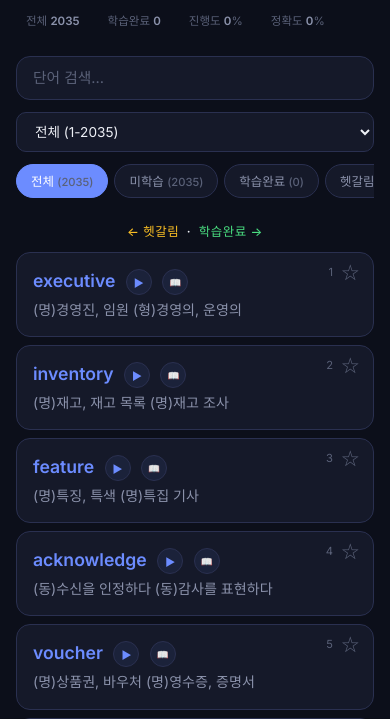
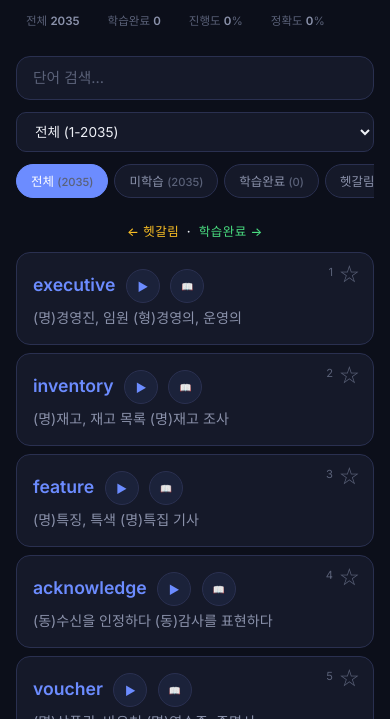
Before and after one commit to chanhee550/toeic-vocabulary-app, a plain HTML site: page toeic-mobile.html in a window 390 px wide. Shown: the part 64-783 px from the top of the page. Drawn offline with Linux system fonts and the light colour scheme.

Commit message:
fix: 모바일 버튼 터치 안 되는 문제 해결
- 모든 버튼에 ontouchend 핸들러 추가 (onclick만으로는 모바일에서 스와이프 핸들러에 의해 차단됨)
- 버튼 터치 영역 확대 (spk-btn 26px→34px, bm-btn 패딩 증가)
- touch-action: manipulation 적용으로 터치 지연 제거

Co-Authored-By: Claude Opus 4.6 (1M context) <noreply@anthropic.com>

```diff
--- a/toeic-mobile.html
+++ b/toeic-mobile.html
@@ -143,17 +143,17 @@
   .wcard .w-ipa { color: var(--t3); font-size: 0.75rem; font-style: italic; margin-bottom: 2px; font-family: 'Noto Sans', 'Lucida Sans Unicode', 'Arial Unicode MS', sans-serif; }
   .spk-btn {
     background: var(--acc-soft); border: 1px solid var(--border); color: var(--acc);
-    width: 26px; height: 26px; border-radius: 50%; cursor: pointer; font-size: 0.65rem;
+    width: 34px; height: 34px; border-radius: 50%; cursor: pointer; font-size: 0.7rem;
     display: inline-flex; align-items: center; justify-content: center;
     vertical-align: middle; margin-left: 6px; padding: 0;
-    touch-action: auto; position: relative; z-index: 3;
+    touch-action: manipulation; position: relative; z-index: 3;
   }
   .wcard .w-num { color: var(--t3); font-size: 0.7rem; position: absolute; top: 12px; right: 40px; }
   .bm-btn {
-    position: absolute; top: 10px; right: 10px; background: none; border: none;
-    font-size: 1.1rem; cursor: pointer; padding: 2px 4px; line-height: 1;
+    position: absolute; top: 6px; right: 6px; background: none; border: none;
+    font-size: 1.2rem; cursor: pointer; padding: 6px 8px; line-height: 1;
     color: var(--t3); transition: color 0.2s, transform 0.2s;
-    z-index: 2;
+    z-index: 3; touch-action: manipulation;
   }
   .bm-btn.active { color: #facc15; transform: scale(1.15); }
   .wcard .w-badge {
@@ -600,7 +600,7 @@ function mRenderList(){
     if(st==='none') { hintL='헷갈림'; hintR='학습완료'; }
     else { hintL='초기화'; hintR='초기화'; }
     var bmAct=isBm(w.word)?' active':'';
-    h+='<div class="wcard'+sc+'" data-w="'+w.word+'" data-st="'+st+'"><span class="swipe-hint left'+(st!=='none'?' reset':'')+'">'+hintL+'</span><span class="swipe-hint right'+(st!=='none'?' reset':'')+'">'+hintR+'</span>'+badge+'<button class="bm-btn'+bmAct+'" onclick="event.stopPropagation();toggleBm(&apos;'+w.word+'&apos;)">'+(isBm(w.word)?'&#9733;':'&#9734;')+'</button><span class="w-num">'+gi+'</span><div class="w-eng">'+w.word+' <button class="spk-btn" onclick="event.stopPropagation();speak(&apos;'+w.word+'&apos;,this)">&#9654;</button> <button class="spk-btn" onclick="event.stopPropagation();openDict(&apos;'+w.word+'&apos;)" style="font-size:0.6rem;">&#128214;</button></div><div class="w-kor">'+w.meaning+'</div></div>';
+    h+='<div class="wcard'+sc+'" data-w="'+w.word+'" data-st="'+st+'"><span class="swipe-hint left'+(st!=='none'?' reset':'')+'">'+hintL+'</span><span class="swipe-hint right'+(st!=='none'?' reset':'')+'">'+hintR+'</span>'+badge+'<button class="bm-btn'+bmAct+'" ontouchend="event.stopPropagation();event.preventDefault();toggleBm(&apos;'+w.word+'&apos;)" onclick="event.stopPropagation();toggleBm(&apos;'+w.word+'&apos;)">'+(isBm(w.word)?'&#9733;':'&#9734;')+'</button><span class="w-num">'+gi+'</span><div class="w-eng">'+w.word+' <button class="spk-btn" ontouchend="event.stopPropagation();event.preventDefault();speak(&apos;'+w.word+'&apos;,this)" onclick="event.stopPropagation();speak(&apos;'+w.word+'&apos;,this)">&#9654;</button> <button class="spk-btn" ontouchend="event.stopPropagation();event.preventDefault();openDict(&apos;'+w.word+'&apos;)" onclick="event.stopPropagation();openDict(&apos;'+w.word+'&apos;)" style="font-size:0.6rem;">&#128214;</button></div><div class="w-kor">'+w.meaning+'</div></div>';
   });
   document.getElementById('mWordList').innerHTML=h;
   mRenderFilters();
```
Also changed, not shown: toeic-unified.html (+1 -1 lines).
